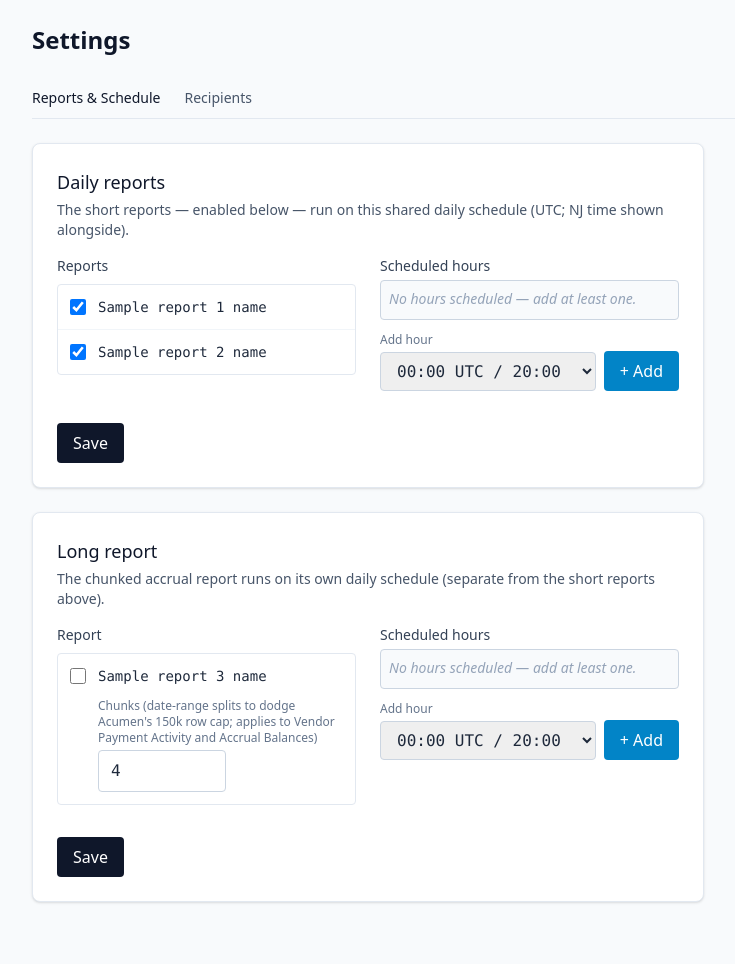
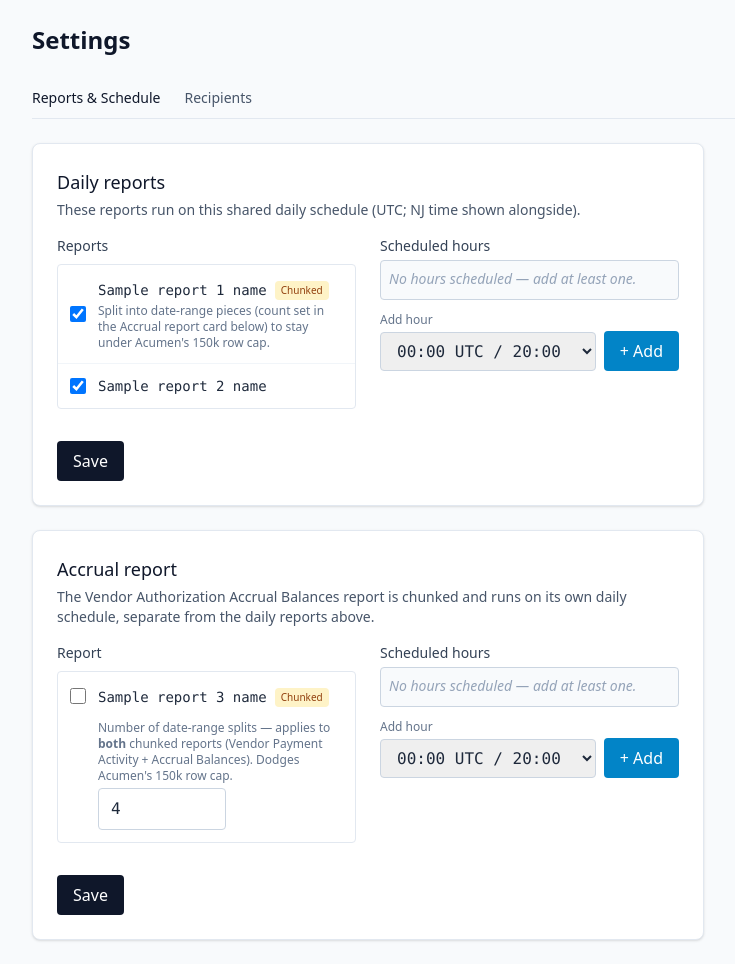
Before and after one commit to admsehrglobal/acumenauto, a Django app: template templates/settings.html in a window 1280 px wide. Shown: the whole page, without its empty margins (112-847 px from the left). Before the commit the page ends 903 px from the top, so only its background shows below. Run offline with Django 5.2, Linux system fonts and the light colour scheme; tables that the repository leaves empty hold one stand-in row (values such as "Sample post"); the template is opened without the code that fills it: values that come from a table or form of the project are taken from there, most other values are stand-ins (such as "Sample title", 1, 10 or a date in 2020); parts of the project's set-up code (start-up, migrations or seed data) failed here and were passed over; some libraries are stand-ins or nearby versions.

Commit message:
fix(ui): clarify chunked reports in settings dashboard
R1 (Vendor Payment Activity) became chunked but the settings UI still framed
it as a "short report" and hid its chunk-count control inside the "Long
report" card, which was confusing.

- Drop "short" from the daily-reports subtitle (R1 is the largest report now).
- Add a "Chunked" badge to both chunked reports (R1 and R3) + a note under R1
  pointing to where the split count lives.
- Rename the "Long report" card to "Accrual report" (it is no longer the only
  long/chunked one).
- Make the chunks label explicit that N applies to both chunked reports.

Template-only; no logic change.

```diff
--- a/templates/settings.html
+++ b/templates/settings.html
@@ -22,7 +22,7 @@
   <div class="bg-white rounded-lg shadow border border-slate-200 p-6 max-w-2xl">
     <h2 class="text-lg font-medium text-slate-900 mb-1">Daily reports</h2>
     <p class="text-sm text-slate-600 mb-4">
-      The short reports — enabled below — run on this shared daily schedule (UTC; NJ time shown alongside).
+      These reports run on this shared daily schedule (UTC; NJ time shown alongside).
     </p>
 
     <form method="post" class="grid gap-6 md:grid-cols-2">
@@ -36,8 +36,12 @@
           <li class="flex items-center gap-3 px-3 py-3">
             {{ daily_config_form.report_1_enabled }}
             <label for="{{ daily_config_form.report_1_enabled.id_for_label }}"
-                   class="text-sm text-slate-800 font-mono break-all cursor-pointer flex-1">
-              {{ report_1_name }}
+                   class="flex-1 cursor-pointer">
+              <span class="text-sm text-slate-800 font-mono break-all">{{ report_1_name }}</span>
+              <span class="ml-1 inline-block px-1.5 py-0.5 text-[10px] font-sans font-medium rounded bg-amber-100 text-amber-800 align-middle">Chunked</span>
+              <span class="block text-xs text-slate-500 mt-0.5">
+                Split into date-range pieces (count set in the Accrual report card below) to stay under Acumen's 150k row cap.
+              </span>
             </label>
           </li>
           <li class="flex items-center gap-3 px-3 py-3">
@@ -85,9 +89,9 @@
   </div>
 
   <div class="bg-white rounded-lg shadow border border-slate-200 p-6 max-w-2xl">
-    <h2 class="text-lg font-medium text-slate-900 mb-1">Long report</h2>
+    <h2 class="text-lg font-medium text-slate-900 mb-1">Accrual report</h2>
     <p class="text-sm text-slate-600 mb-4">
-      The chunked accrual report runs on its own daily schedule (separate from the short reports above).
+      The Vendor Authorization Accrual Balances report is chunked and runs on its own daily schedule, separate from the daily reports above.
     </p>
 
     <form method="post" class="grid gap-6 md:grid-cols-2">
@@ -101,15 +105,17 @@
           <div class="flex items-center gap-3">
             {{ weekly_config_form.report_3_enabled }}
             <label for="{{ weekly_config_form.report_3_enabled.id_for_label }}"
-                   class="text-sm text-slate-800 font-mono break-all cursor-pointer flex-1">
-              {{ report_3_name }}
+                   class="cursor-pointer flex-1">
+              <span class="text-sm text-slate-800 font-mono break-all">{{ report_3_name }}</span>
+              <span class="ml-1 inline-block px-1.5 py-0.5 text-[10px] font-sans font-medium rounded bg-amber-100 text-amber-800 align-middle">Chunked</span>
             </label>
           </div>
           <div class="ml-7">
             <label for="id_date_range_chunks"
                    class="block text-xs text-slate-500 mb-1">
-              Chunks (date-range splits to dodge Acumen's 150k row cap; applies
-              to Vendor Payment Activity and Accrual Balances)
+              Number of date-range splits — applies to <strong>both</strong> chunked
+              reports (Vendor Payment Activity + Accrual Balances). Dodges Acumen's
+              150k row cap.
             </label>
             <div class="max-w-[8rem]">
               {{ weekly_config_form.date_range_chunks }}
```
